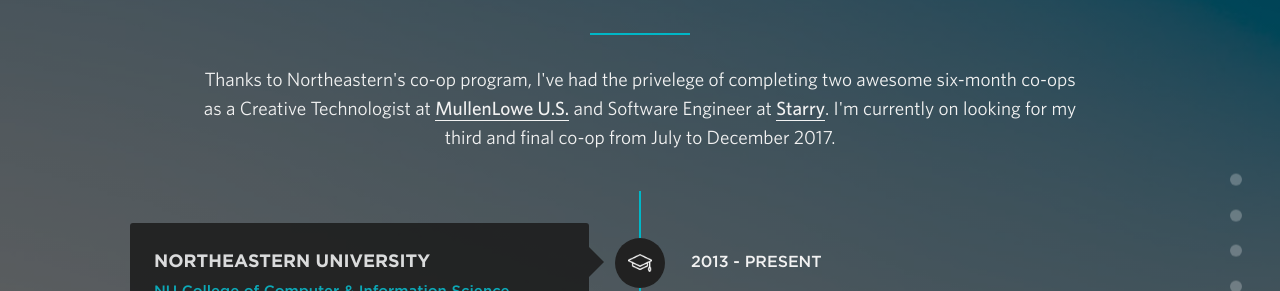
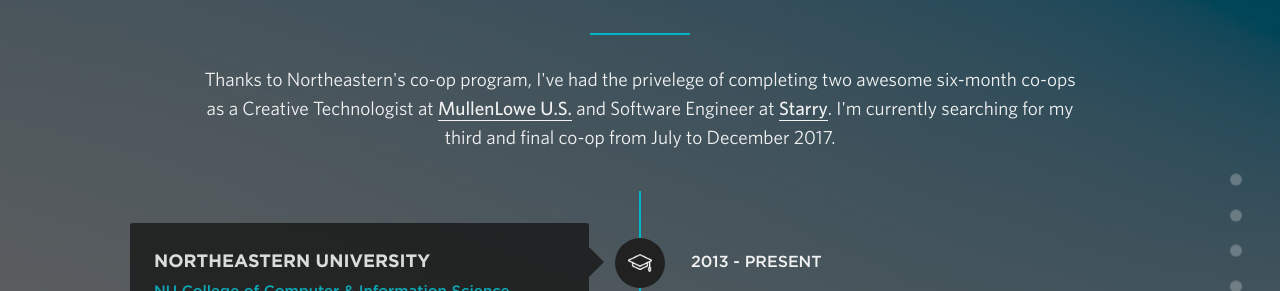
Before and after one commit to bchiang7/bchiang7.github.io, a Jekyll site: the page built from index.html, in a window 1280 px wide and 900 px high, scrolled down 3352 px. Shown: the part 163-454 px from the top of the window. Built offline with Jekyll 4.4.1, drawn with Linux system fonts in a browser that asks for light colours; nearby versions of some CDN libraries.

Commit message:
fix typo

```diff
--- a/_includes/experience.html
+++ b/_includes/experience.html
@@ -8,7 +8,7 @@
       <div class="center">
         <h1 class="section-heading">Experience</h1>
         <span class="divider center"></span>
-        <p class="experience-description">Thanks to Northeastern's co-op program, I've had the privelege of completing two awesome six-month co-ops as a Creative Technologist at <a href="http://us.mullenlowe.com/" target="_blank">MullenLowe U.S.</a> and Software Engineer at <a href="https://starry.com/" target="_blank">Starry</a>. I'm currently on looking for my third and final co-op from July to December 2017.</p>
+        <p class="experience-description">Thanks to Northeastern's co-op program, I've had the privelege of completing two awesome six-month co-ops as a Creative Technologist at <a href="http://us.mullenlowe.com/" target="_blank">MullenLowe U.S.</a> and Software Engineer at <a href="https://starry.com/" target="_blank">Starry</a>. I'm currently searching for my third and final co-op from July to December 2017.</p>
       </div>
       <div class="experience-wrapper">
         <div id="timeline">
```
